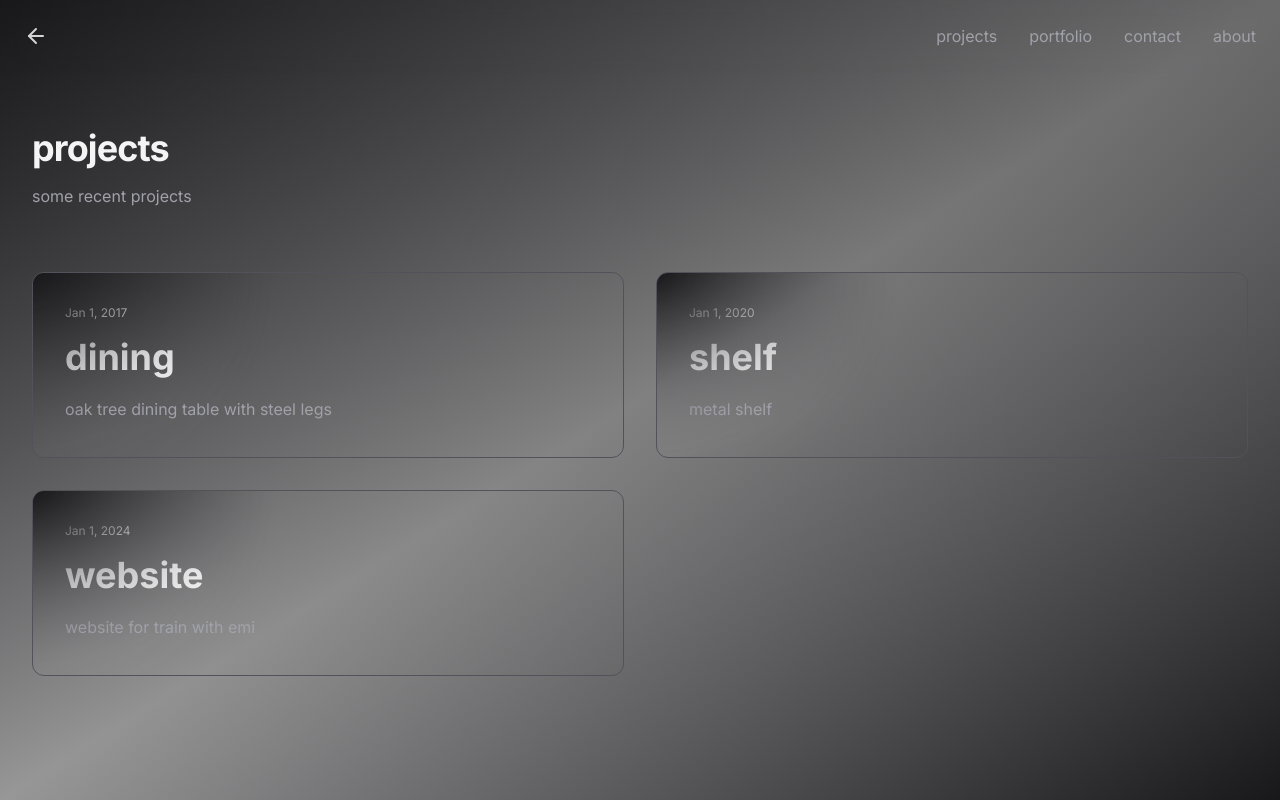
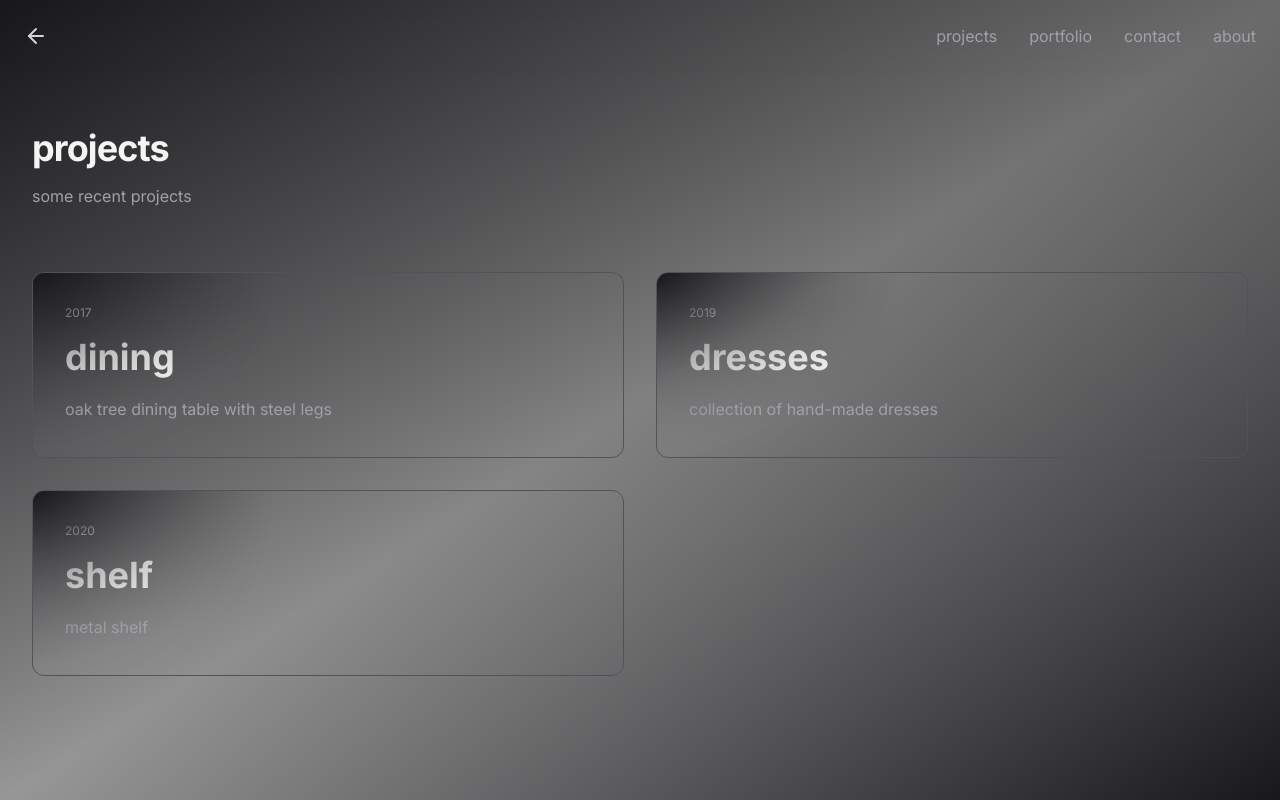
Before and after one commit to marleenksr/marleenksr.github.io, a Next.js app: page /projects in a window 1280 px wide. Built offline with nearby package versions, Linux system fonts and the light colour scheme.

Commit message:
fix: use next/image

```diff
--- a/src/app/about/page.tsx
+++ b/src/app/about/page.tsx
@@ -12,15 +12,15 @@ export default function Example() {
                         about
                     </h2>
                     <p className="mt-4 text-zinc-400">
-                        Hi there! I'm Marleen, originally from Hamburg and living in Copenhagen since 2021.
-                        I have a background in Mechatronics (University of Applied Sciences Hamburg) and Electrical Engineering with a focus on Automation and Robot Technology (Technical University of Denmark).
+                        originally from hamburg and living in copenhagen since 2021.
+                        i have a background in mechatronics (university of applied sciences hamburg) and electrical engineering with a focus on automation and robot technology (technical university of denmark).
                         <br/>
-                        Currently working as a Software Engineer in an EV charging management platform scale-up called Monta.
-                        Have spent the last years programming in different languages like Java, Kotlin, C++, PHP, React.
+                        currently working as a software engineer in an ev charging management platform scale-up called monta.
+                        have spent the last years programming in different languages like java, kotlin, c++, php, react.
                         <br/>
-                        Apart from my work, I love doing sports, building things and running around with my camera.
-                        Passionate about anything tech-related, sustainability and plant-based food.
-                        If you have any questions feel free to reach out.
+                        apart from my work, i love doing sports, building things and capturing moments with my camera.
+                        passionate about anything tech-related, sustainability and plant-based food.
+                        if you have any questions feel free to reach out.
                     </p>
                 </div>
             </div>
--- a/src/app/page.tsx
+++ b/src/app/page.tsx
@@ -30,7 +30,7 @@ export default function Home() {
                                 {item.name}{" "}
                                 <span
                                     className="inline-block transition-transform group-hover:translate-x-1 motion-reduce:transform-none">
-                                -&gt;
+                                &#8594;
                                 </span>
                             </h2>
                         </Link>
--- a/src/app/portfolio/page.tsx
+++ b/src/app/portfolio/page.tsx
@@ -1,6 +1,7 @@
 "use client";
 import {Navigation} from "../components/nav";
 import React from "react";
+import Image from "next/image";
 
 const photos = [
     "/portfolio/blue_mountains.jpeg",
@@ -42,10 +43,12 @@ export default function Example() {
                 <div className="grid grid-cols-1 gap-8 mt-8 sm:grid-cols-2 lg:grid-cols-3">
                     {photos.map((photo, index) => (
                         <div key={index} className="relative group">
-                            <img
+                            <Image
                                 src={photo}
-                                alt={`Analogue Photo ${index + 1}`}
+                                alt={`analogue ${index + 1}`}
                                 className="object-cover w-full h-80 rounded-lg shadow-md"
+                                width={400}
+                                height={400}
                             />
                         </div>
                     ))}
--- a/src/app/projects/page.tsx
+++ b/src/app/projects/page.tsx
@@ -13,17 +13,17 @@ export default async function ProjectsPage() {
     };
 
     const top2 = {
+        slug: "dresses",
+        title: "dresses",
+        description: "collection of hand-made dresses",
+        date: "2019",
+    }
+
+    const top3 = {
         slug: "shelf",
         title: "shelf",
         description: "metal shelf",
         date: "2020",
-    }
-
-    const top3 = {
-        slug: "website",
-        title: "website",
-        description: "website for train with emi",
-        date: "2024",
     }
 
     return (
@@ -45,13 +45,7 @@ export default async function ProjectsPage() {
                             <article className="relative w-full h-full p-4 md:p-8">
                                 <div className="flex items-center justify-between gap-2">
                                     <div className="text-xs text-zinc-100">
-                                        {featured.date ? (
-                                            <time dateTime={new Date(featured.date).toISOString()}>
-                                                {Intl.DateTimeFormat(undefined, {
-                                                    dateStyle: "medium",
-                                                }).format(new Date(featured.date))}
-                                            </time>
-                                        ) : (
+                                        {featured.date ? featured.date : (
                                             <span>SOON</span>
                                         )}
                                     </div>
@@ -77,13 +71,7 @@ export default async function ProjectsPage() {
                                 <article className="relative w-full h-full p-4 md:p-8">
                                     <div className="flex items-center justify-between gap-2">
                                         <div className="text-xs text-zinc-100">
-                                            {top2.date ? (
-                                                <time dateTime={new Date(top2.date).toISOString()}>
-                                                    {Intl.DateTimeFormat(undefined, {
-                                                        dateStyle: "medium",
-                                                    }).format(new Date(top2.date))}
-                                                </time>
-                                            ) : (
+                                            {top2.date ? top2.date : (
                                                 <span>SOON</span>
                                             )}
                                         </div>
@@ -110,13 +98,7 @@ export default async function ProjectsPage() {
                                 <article className="relative w-full h-full p-4 md:p-8">
                                     <div className="flex items-center justify-between gap-2">
                                         <div className="text-xs text-zinc-100">
-                                            {top3.date ? (
-                                                <time dateTime={new Date(top3.date).toISOString()}>
-                                                    {Intl.DateTimeFormat(undefined, {
-                                                        dateStyle: "medium",
-                                                    }).format(new Date(top3.date))}
-                                                </time>
-                                            ) : (
+                                            {top3.date ? top3.date : (
                                                 <span>SOON</span>
                                             )}
                                         </div>
```
